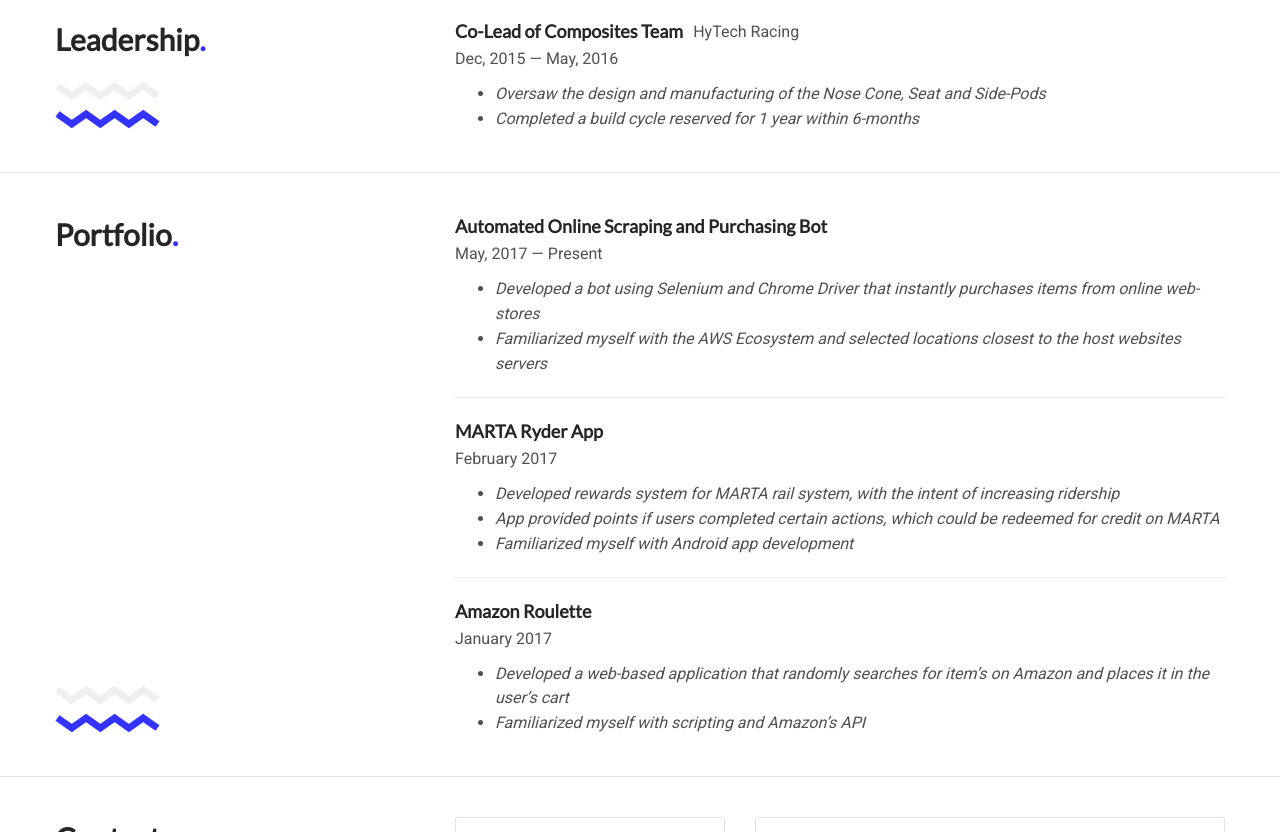
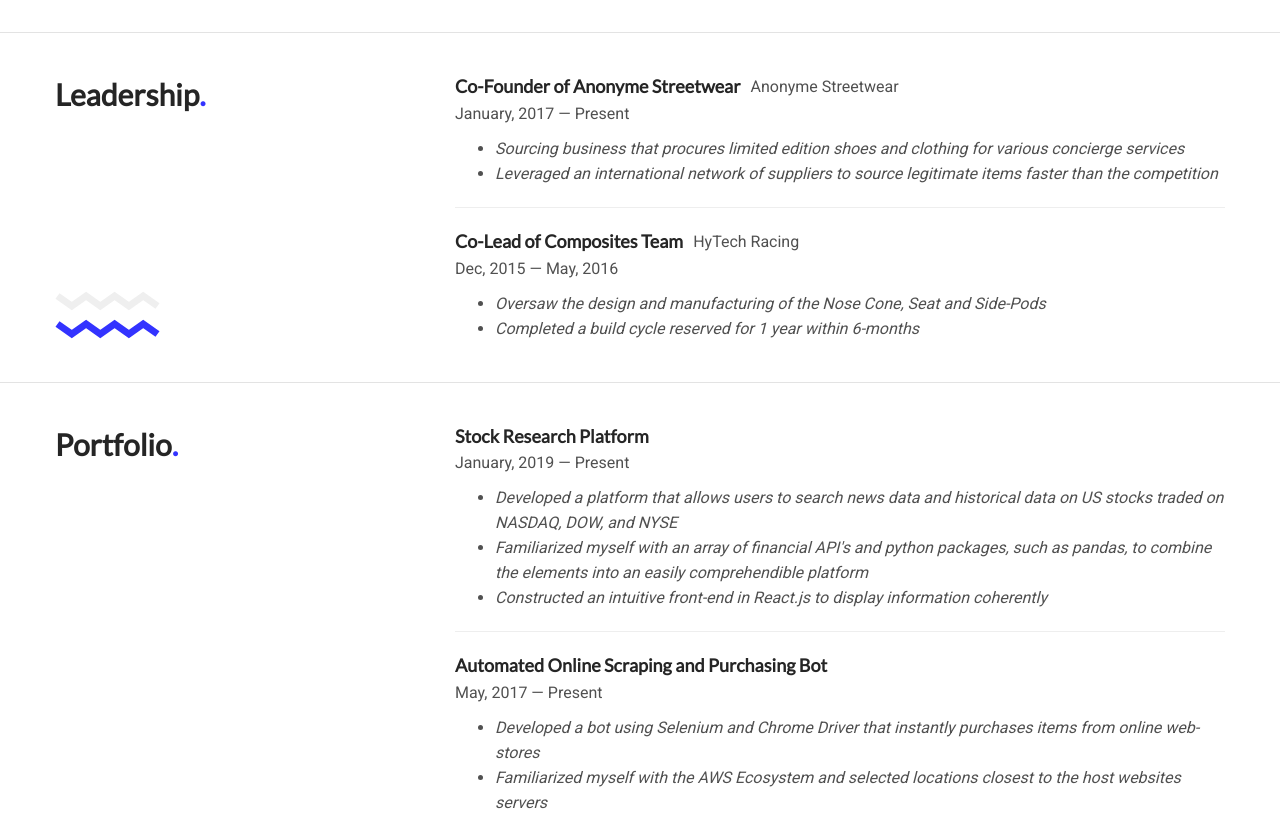
Before and after one commit to rahulbrahmal/rahulbrahmal.github.io, a website with bundled scripts: page index.html in a window 1280 px wide. Shown: the part 1778-2610 px from the top of the page. Built offline with nearby package versions, Linux system fonts and the light colour scheme.

Commit message:
Updated resume info.

```diff
--- a/index.html
+++ b/index.html
@@ -101,6 +101,10 @@
                             <span>Obtain a full time software development position for January, 2020</span>
                         </p>
                         <p>
+                            <span class="span-title">Visa</span>
+                            <span>Tier 1 Status in UK (No sponsorship required for UK)</span>
+                        </p>
+                        <p>
                             <span class="span-title">Social</span>
                             <span class="span-icons">
                                 <a target="_blank" href="https://www.linkedin.com/in/rahul-viraj-brahmal-41311073" class="mdi fonts-icons mdi-linkedin"></a>
@@ -155,7 +159,7 @@
                         <div class="advantages-box">
                             <h4>Software Development</h4>
                             <div class="opacity-box">
-                                <p>Python, Javascript, JAVA, Node.js, C, Ruby. </p>
+                                <p>Python, Javascript, Java, Node.js, C, Ruby. </p>
                             </div>
                         </div>
                     </div>
@@ -183,7 +187,7 @@
                         <div class="advantages-box">
                             <h4>Tools/Frameworks</h4>
                             <div class="opacity-box">
-                                <p>Bootstrap, Git, MongoDB.</p>
+                                <p>Bootstrap, Git, Docker, Tensorflow, MongoDB, PostgreSQL.</p>
                             </div>
                         </div>
                     </div>
@@ -275,7 +279,7 @@
                     <div class="col-md-12">
                         <div class="about-row">
                             <h4 class="about-tittle">Intern Product Manager at Mr. DIY Ecommerce Team</h4>
-                            <p class="about-info">PE Firm Creador</p>
+                            <p class="about-info">Private Equity Firm Creador</p>
                             <p>May, 2018 — June, 2018</p>
                             <div class="opacity-box">
                                 <ul>
@@ -379,6 +383,26 @@
                 <div class="row wow zoomIn">
                     <div class="col-md-12">
                         <div class="about-row">
+                            <h4 class="about-tittle">Co-Founder of Anonyme Streetwear</h4>
+                            <p class="about-info">Anonyme Streetwear</p>
+                            <p>January, 2017 — Present</p>
+                            <div class="opacity-box">
+                                <ul>
+                                    <li>
+                                        Sourcing business that procures limited edition shoes and clothing for various concierge services
+                                    </li>
+                                    <li>
+                                        Leveraged an international network of suppliers to source legitimate items faster than the competition
+                                    </li>
+                                </ul>
+                            </div>
+                        </div>
+                    </div>
+                </div>
+                <hr>
+                <div class="row wow zoomIn">
+                    <div class="col-md-12">
+                        <div class="about-row">
                             <h4 class="about-tittle">Co-Lead of Composites Team</h4>
                             <p class="about-info">HyTech Racing</p>
                             <p>Dec, 2015 — May, 2016</p>
@@ -430,6 +454,31 @@
                 </div>
             </div>
             <div class="col-md-8 right-box">
+                <div class="row wow zoomIn">
+                    <div class="col-md-12">
+                        <div class="about-row">
+                            <h4 class="about-tittle">
+                                Stock Research Platform
+                            </h4>
+                            <p class="about-info"> &nbsp; </p>
+                            <p>January, 2019 — Present</p>
+                            <div class="opacity-box">
+                                <ul>
+                                    <li>
+                                        Developed a platform that allows users to search news data and historical data on US stocks traded on NASDAQ, DOW, and NYSE
+                                    </li>
+                                    <li>
+                                        Familiarized myself with an array of financial API's and python packages, such as pandas, to combine the elements into an easily comprehendible platform
+                                    </li>
+                                    <li>
+                                        Constructed an intuitive front-end in React.js to display information coherently
+                                    </li>
+                                </ul>
+                            </div>
+                        </div>
+                    </div>
+                </div>
+                <hr>
                 <div class="row wow zoomIn">
                     <div class="col-md-12">
                         <div class="about-row">
```
